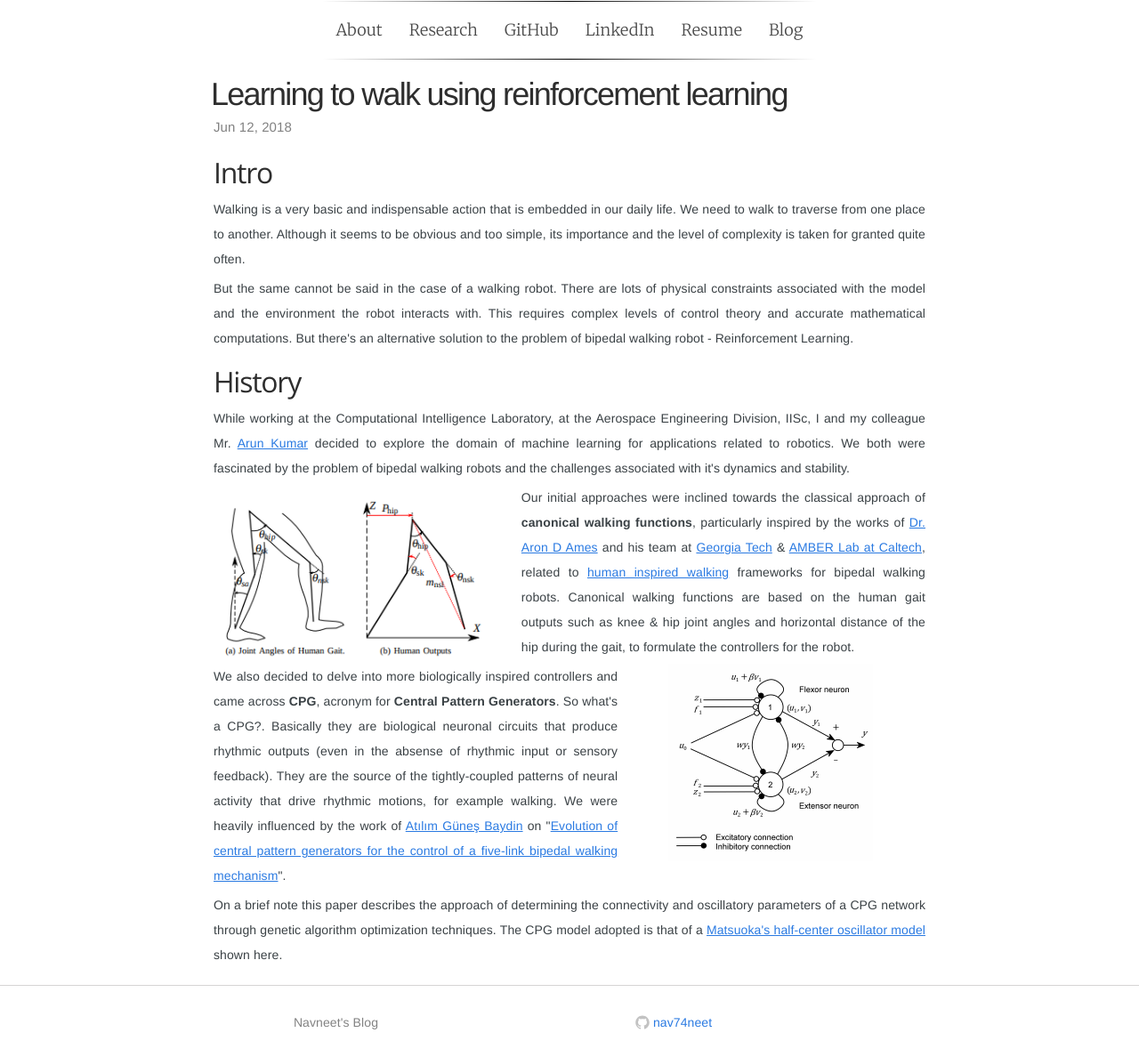
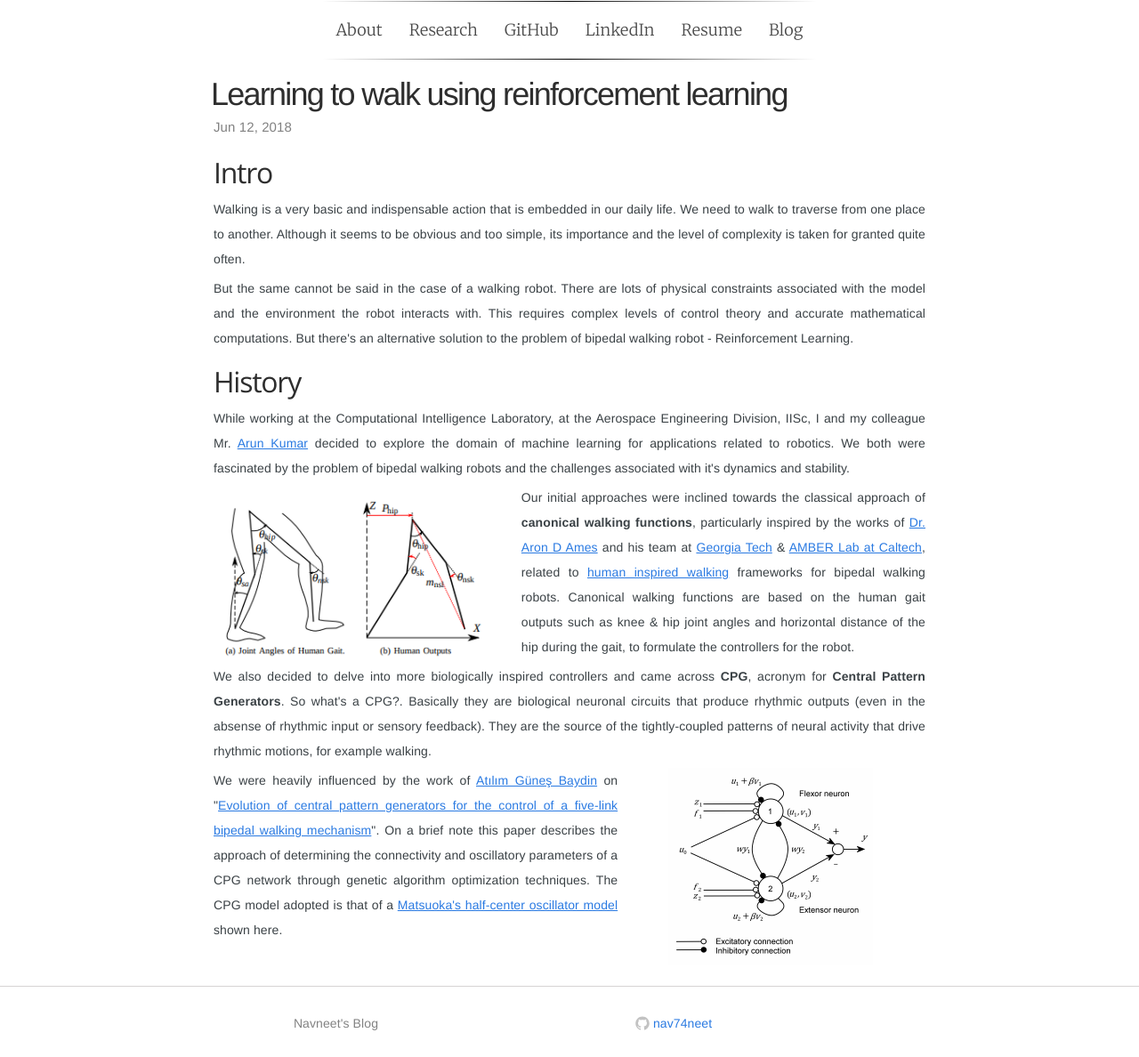
Before and after one commit to navuboy/navuboy.github.io, a Jekyll site: the page built from _posts/2018-06-12-ddpg.md, in a window 1280 px wide. Shown: the whole page at 89% size. Built offline with Jekyll 4.4.1, drawn with Linux system fonts in a browser that asks for light colours; some web fonts are replaced.

Commit message:
Updated post

```diff
--- a/_posts/2018-06-12-ddpg.md
+++ b/_posts/2018-06-12-ddpg.md
@@ -25,12 +25,12 @@
     </div>
 </div>
 
+<p style="text-align:justify">We also decided to delve into more biologically inspired controllers and came across <strong>CPG</strong>, acronym for <strong>Central Pattern Generators</strong>. So what's a CPG?. Basically they are biological neuronal circuits that produce rhythmic outputs (even in the absense of rhythmic input or sensory feedback). They are the source of the tightly-coupled patterns of neural activity that drive rhythmic motions, for example walking.</p>
 <div class="row">
 <div class="col-md-7">
-<p style="text-align:justify">We also decided to delve into more biologically inspired controllers and came across <strong>CPG</strong>, acronym for <strong>Central Pattern Generators</strong>. So what's a CPG?. Basically they are biological neuronal circuits that produce rhythmic outputs (even in the absense of rhythmic input or sensory feedback). They are the source of the tightly-coupled patterns of neural activity that drive rhythmic motions, for example walking. We were heavily influenced by the work of <a href="http://www.robots.ox.ac.uk/~gunes/" class="md-link">Atılım Güneş Baydin</a> on "<a href="https://arxiv.org/pdf/0801.0830.pdf" class="md-link">Evolution of central pattern generators for the control of a five-link bipedal walking mechanism</a>".</p>
+ <p style="text-align:justify">We were heavily influenced by the work of <a href="http://www.robots.ox.ac.uk/~gunes/" class="md-link">Atılım Güneş Baydin</a> on "<a href="https://arxiv.org/pdf/0801.0830.pdf" class="md-link">Evolution of central pattern generators for the control of a five-link bipedal walking mechanism</a>". On a brief note this paper describes the approach of determining the connectivity and oscillatory parameters of a CPG network through genetic algorithm optimization techniques. The CPG model adopted is that of a <a href="https://link.springer.com/article/10.1007/s00422-011-0432-z" class="md-link">Matsuoka's half-center oscillator model</a> shown here.</p>
 </div>
 <div class="col-md-5">
 <img class="center" src="{{ site.github.url }}/media/blog/matsuoka_cpg.png"/>
 </div>
 </div>
-<p style="text-align:justify">On a brief note this paper describes the approach of determining the connectivity and oscillatory parameters of a CPG network through genetic algorithm optimization techniques. The CPG model adopted is that of a <a href="https://link.springer.com/article/10.1007/s00422-011-0432-z" class="md-link">Matsuoka's half-center oscillator model</a> shown here.</p>
```
